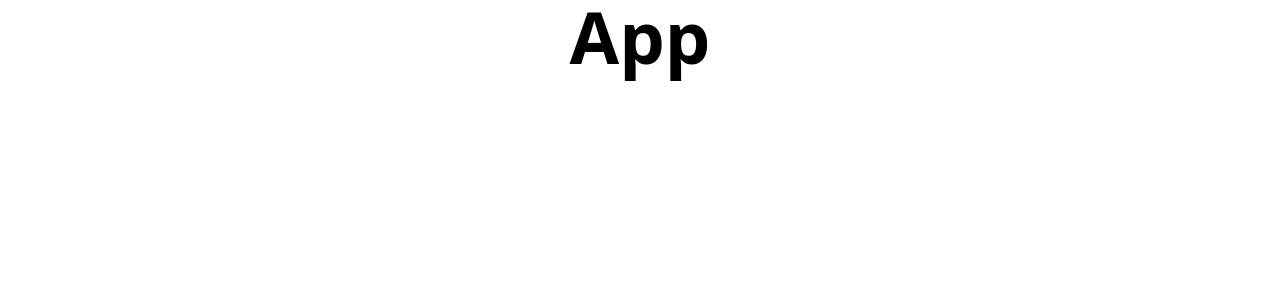
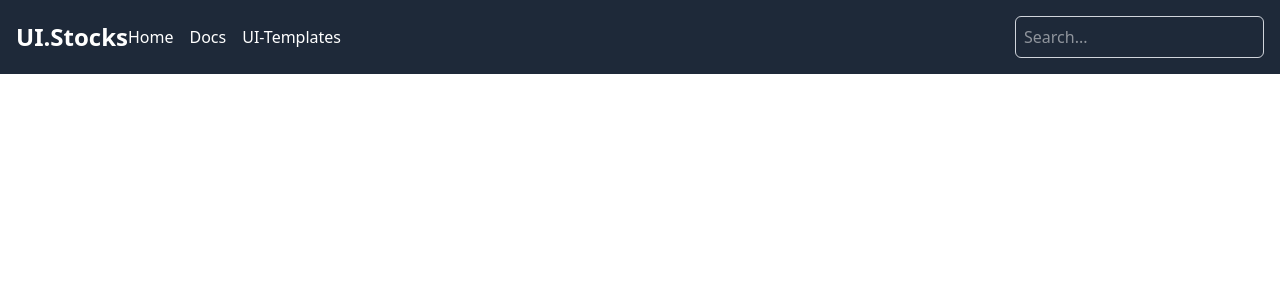
Before and after one commit to ZamanSikander/ui-stocks, a React (Vite) app: page / in a window 1280 px wide. Shown: the top 300 px of the page. Built offline with nearby package versions, Linux system fonts and the light colour scheme.

Commit message:
first navbar layout

```diff
--- a/package.json
+++ b/package.json
@@ -11,8 +11,10 @@
   },
   "dependencies": {
     "@tailwindcss/vite": "^4.0.9",
+    "lucide-react": "^0.476.0",
     "react": "^19.0.0",
     "react-dom": "^19.0.0",
+    "react-router-dom": "^7.2.0",
     "tailwindcss": "^4.0.9"
   },
   "devDependencies": {
--- a/src/App.jsx
+++ b/src/App.jsx
@@ -1,8 +1,9 @@
 import React from 'react'
+import AppRoutes from './Routes/routes'
 
 const App = () => {
   return (
-    <div className='text-center font-bold text-7xl'>App</div>
+    <AppRoutes/>
   )
 }
 
--- /dev/null
+++ b/src/Routes/routes.jsx
@@ -0,0 +1,26 @@
+import { BrowserRouter as Router, Routes, Route } from "react-router-dom";
+
+// Import all pages
+ import Home from "../pages/Home";
+// import Components from "../pages/Components";
+// import Category from "../pages/Category";
+// import About from "../pages/About";
+// import Contact from "../pages/Contact";
+// import NotFound from "../pages/NotFound";
+
+const AppRoutes = () => {
+  return (
+    <Router>
+      <Routes>
+        <Route path="/" element={<Home />} />
+        {/* <Route path="/components" element={<Components />} />
+        <Route path="/category/:categoryName" element={<Category />} />
+        <Route path="/about" element={<About />} />
+        <Route path="/contact" element={<Contact />} />
+        <Route path="*" element={<NotFound />} />  */}
+      </Routes>
+    </Router>
+  );
+};
+
+export default AppRoutes;
--- /dev/null
+++ b/src/Site-components/Navbar.jsx
@@ -0,0 +1,40 @@
+import React, { useState } from 'react';
+import { Menu, X } from 'lucide-react';
+
+const Navbar = () => {
+  const [isOpen, setIsOpen] = useState(false);
+
+  return (
+    <nav className="bg-gray-800 p-4 flex items-center justify-between">
+      <div className="text-white text-2xl font-bold">UI.Stocks</div>
+
+      {/* Mobile Menu Button */}
+      <button
+        className="md:hidden text-white focus:outline-none"
+        onClick={() => setIsOpen(!isOpen)}
+      >
+        {isOpen ? <X size={24} /> : <Menu size={24} />}
+      </button>
+
+      {/* Menu Items */}
+      <div className={`md:flex md:items-center absolute md:static top-16 left-0 w-full bg-gray-800 md:bg-transparent transition-all duration-300 ease-in-out ${isOpen ? 'block' : 'hidden'}`}>
+        <div className="flex flex-col md:flex-row md:space-x-4 text-center md:text-left">
+          <a href="#home" className="text-white hover:text-gray-400 p-2 md:p-0">Home</a>
+          <a href="#docs" className="text-white hover:text-gray-400 p-2 md:p-0">Docs</a>
+          <a href="#ui-templates" className="text-white hover:text-gray-400 p-2 md:p-0">UI-Templates</a>
+        </div>
+      </div>
+
+      {/* Search Box */}
+      <div className="hidden md:block">
+        <input
+          type="text"
+          placeholder="Search..."
+          className="p-2 rounded-md border border-gray-300 focus:outline-none focus:ring-2 focus:ring-blue-500 text-white"
+        />
+      </div>
+    </nav>
+  );
+}
+
+export default Navbar;
--- /dev/null
+++ b/src/pages/Home.jsx
@@ -0,0 +1,12 @@
+import React from 'react'
+import Navbar from '../Site-components/Navbar'
+
+const Home = () => {
+  return (
+    <div>
+        <Navbar/>
+    </div>
+  )
+}
+
+export default Home
```
Also changed, not shown: 1 other file (tests, documents, lock files or other folders).
